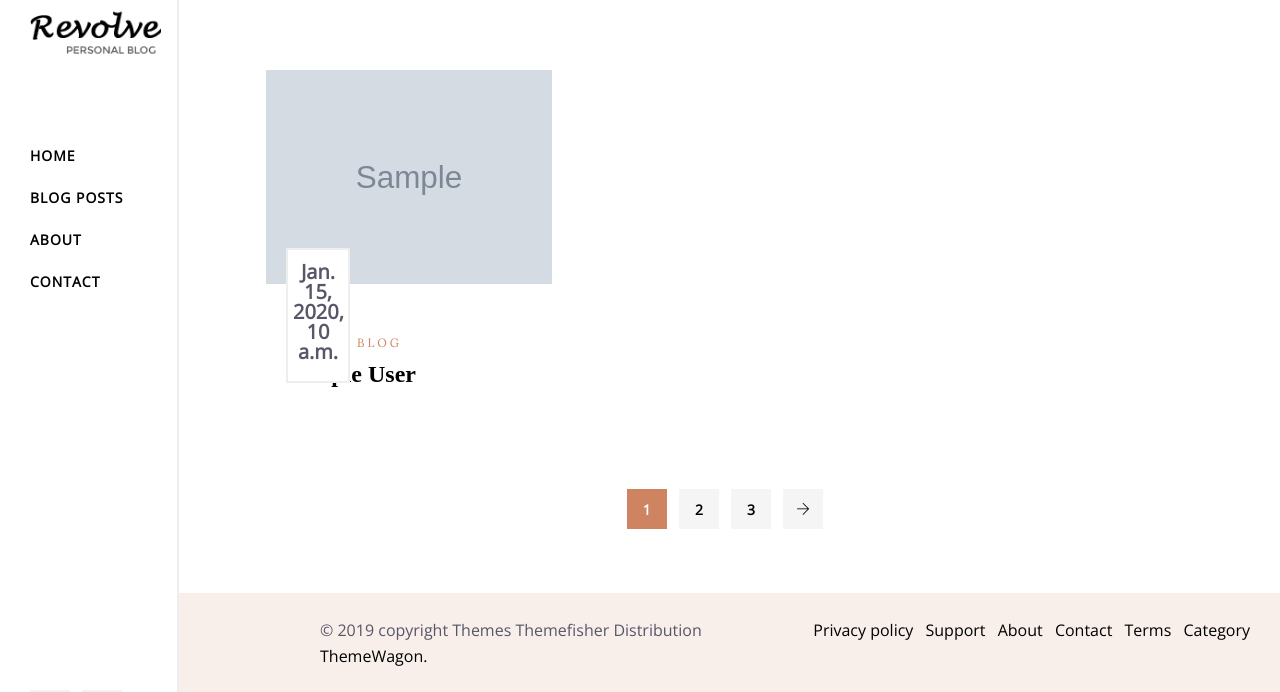
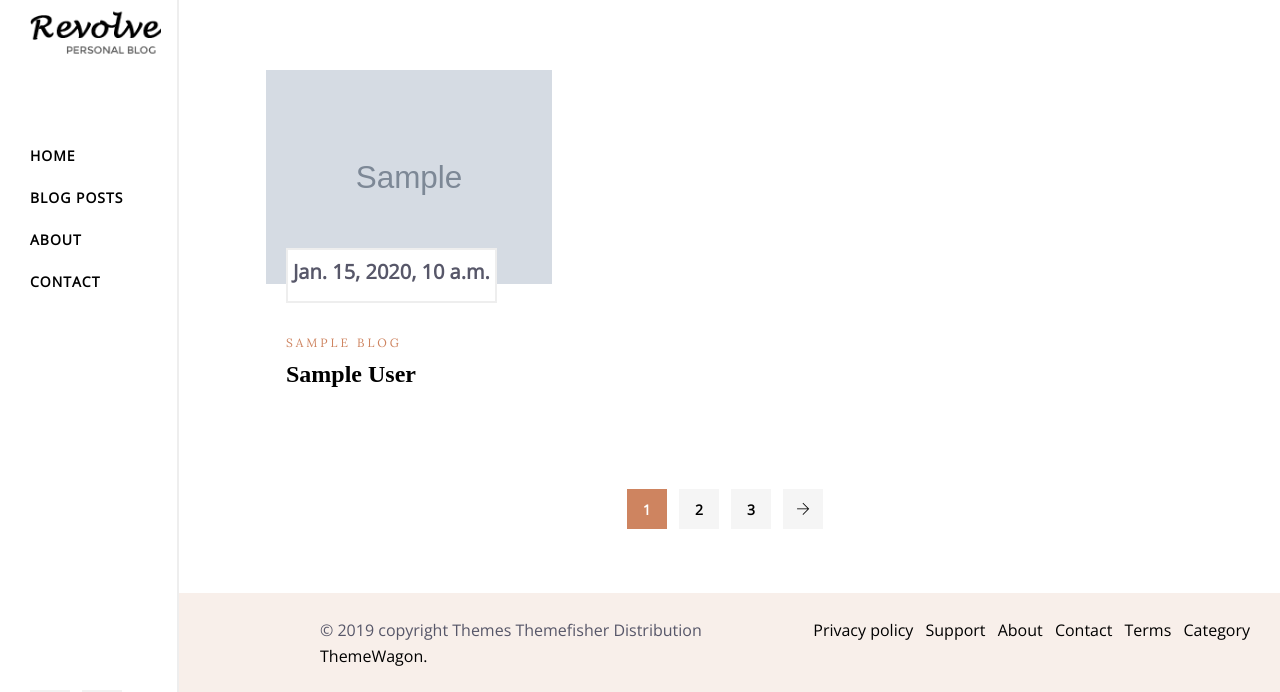
Before and after one commit to derrosilee/diyblog, a Django app: template blog/templates/blog/index.html in a window 1280 px wide. Shown: the top 692 px of the page. Run offline with Django 4.2, Linux system fonts and the light colour scheme; the template is opened without the code that fills it: most values are stand-ins (such as "Sample title", 1, 10 or a date in 2020); grey boxes marked "Sample" are stand-in pictures; data that the repository does not hold is empty; some libraries are stand-ins or nearby versions; some web fonts are replaced.

Commit message:
Removed max-width for date

```diff
--- a/blog/static/blog/css/style.css
+++ b/blog/static/blog/css/style.css
@@ -1056,7 +1056,7 @@ overlay search
 }
 
 .label-date {
-  width: 64px;
+  /*width: 64px;*/
   border: 2px solid #eee;
   background-color: #fff;
   padding: 12px 5px;
```
